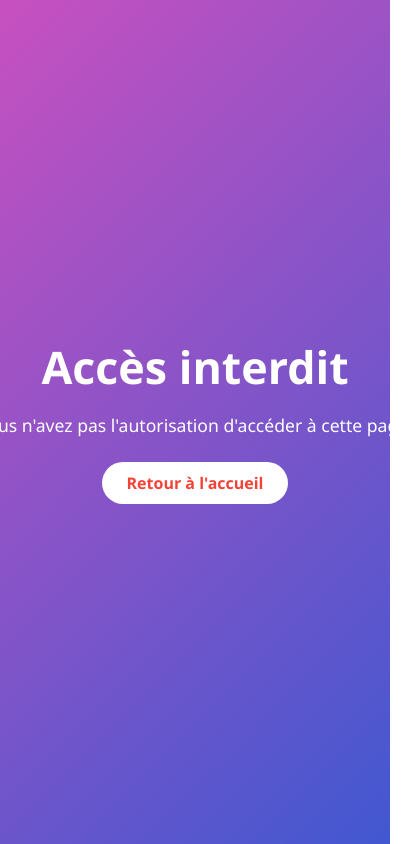
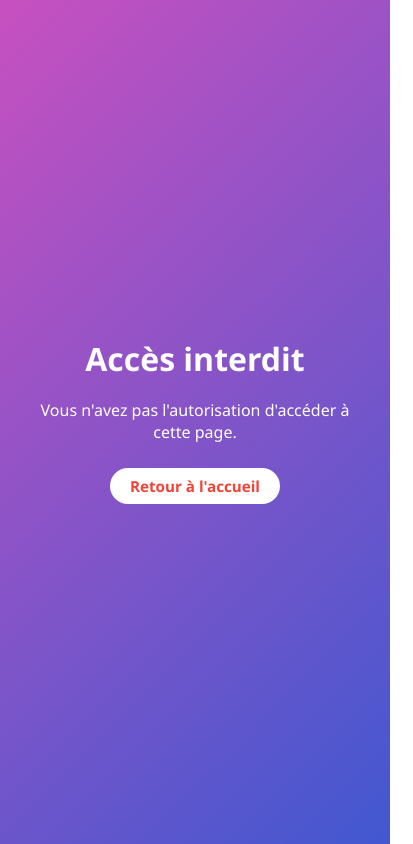
Before and after one commit to tgouss48/projet-pfa, a React (Create React App) app in the folder frontend-app/: page /forbidden in a window 390 px wide. Shown: the whole page, 413 px wide, since content can reach past the window. Built offline with nearby package versions, Linux system fonts and the light colour scheme; no server answers.

Commit message:
Modification Final

```diff
--- a/frontend-app/src/Pages/Style.css
+++ b/frontend-app/src/Pages/Style.css
@@ -13,26 +13,26 @@
   }
 
   .style-content h1 {
-    font-size: 2.8rem; /* 🔥 légèrement réduit */
+    font-size: 2.8rem;
     margin-bottom: 20px;
   }
 
   .style-content p {
-    font-size: 1.1rem; /* 🔥 plus petit pour être plus fin */
+    font-size: 1.1rem;
     margin-bottom: 25px;
-    white-space: nowrap; /* garder sur une ligne */
+    white-space: nowrap;
   }
 
   .style-content a {
     display: inline-block;
-    padding: 10px 25px; /* 🔥 réduit la taille du bouton */
+    padding: 10px 25px;
     background-color: white;
     color: #f44336;
     border-radius: 25px;
     font-weight: bold;
     text-decoration: none;
     transition: background 0.3s, color 0.3s;
-    font-size: 1rem; /* 🔥 texte du bouton un peu plus petit */
+    font-size: 1rem;
   }
 
   .style-content a:hover {
@@ -41,8 +41,17 @@
   }
 
   @media (max-width: 600px) {
-    .forbidden-content p {
-      font-size: 1.1rem;
-      white-space: normal; /* 👈 sur mobile, re-permettre le retour à la ligne si trop long */
+    .style-content h1 {
+      font-size: 2rem;
+    }
+
+    .style-content p {
+      font-size: 1rem;
+      white-space: normal;
+    }
+
+    .style-content a {
+      padding: 8px 20px;
+      font-size: 0.95rem;
     }
   }
--- a/frontend-app/src/Register/Register.js
+++ b/frontend-app/src/Register/Register.js
@@ -72,7 +72,7 @@ const Register = () => {
       });
 
       setTimeout(() => {
-        window.location.href = '/upload';
+        window.location.href = typeInscription === 'Recruteur' ? '/upload' : '/profil-description';
       }, 1500);
 
     } catch (error) {
```
Also changed, not shown: 1 other file (tests, documents, lock files or other folders).
